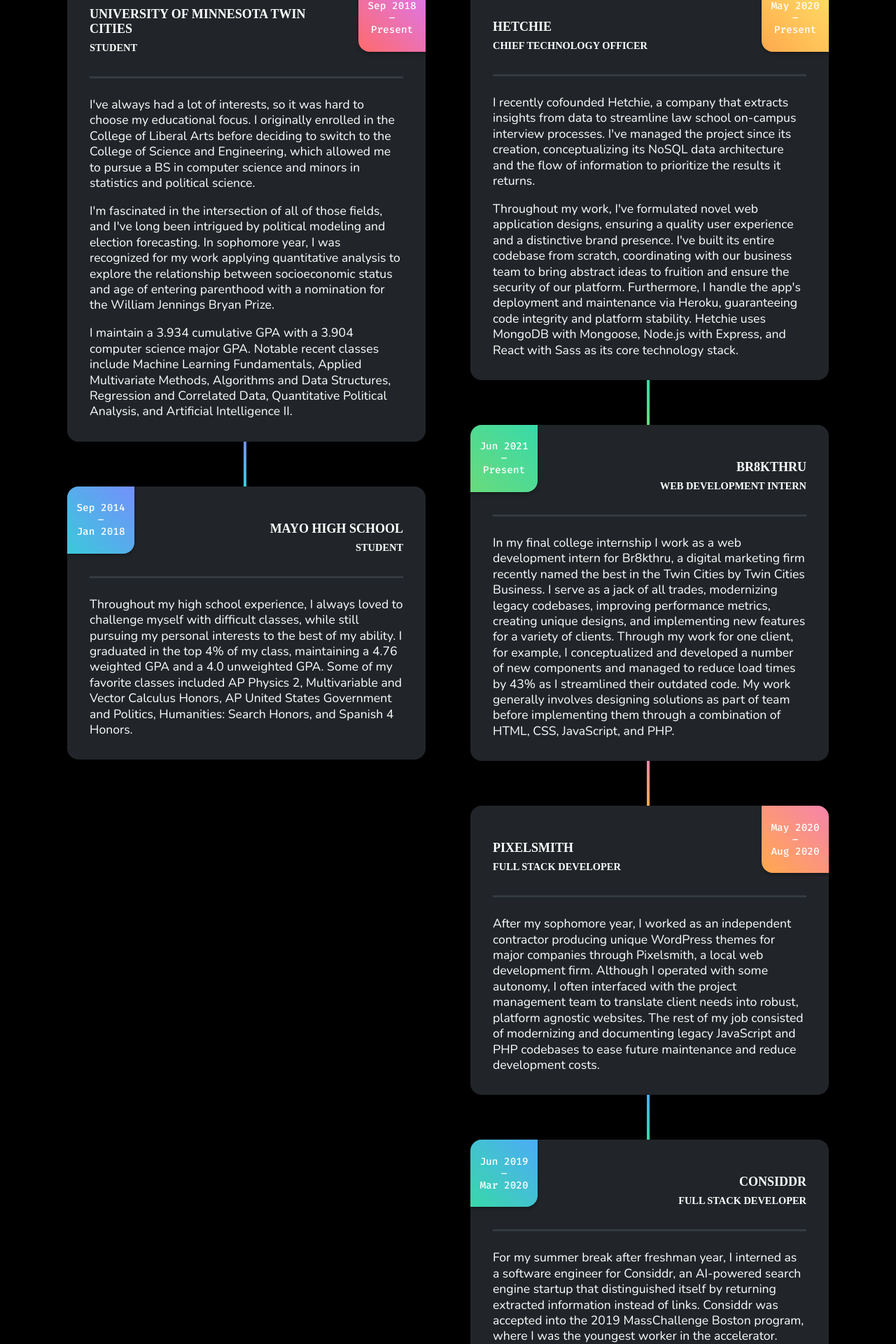
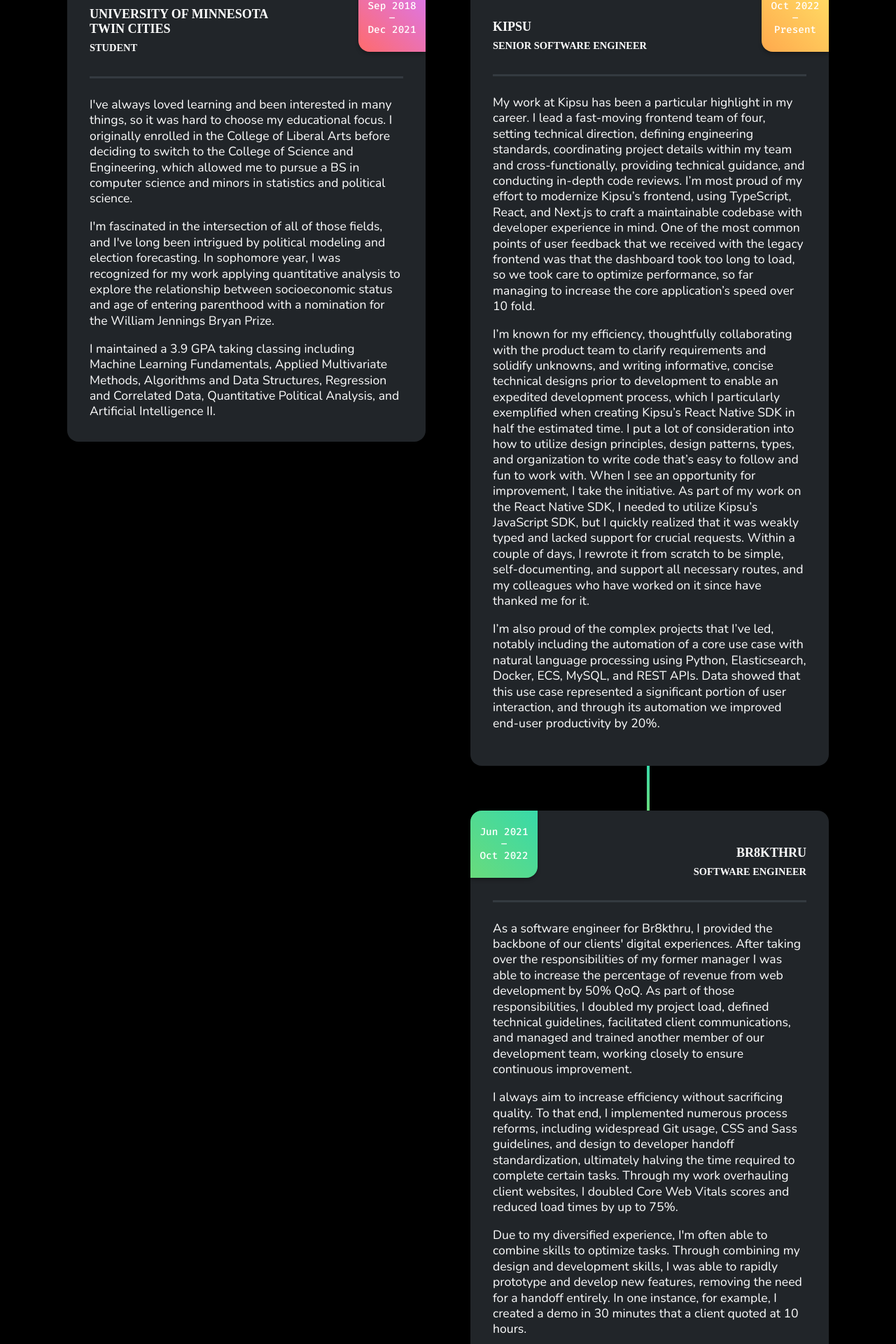
Before and after one commit to leojalfred/portfolio, a React (Create React App) app: page / in a window 1280 px wide. Shown: the part 2318-4238 px from the top of the page at 70% size. Built offline with nearby package versions, Linux system fonts and the light colour scheme; a small style sheet from the web is missing; a web font is replaced by a local one.

Commit message:
Initially update Experience

```diff
--- a/src/components/Experience.js
+++ b/src/components/Experience.js
@@ -11,7 +11,9 @@
             <div className="experience__topline">
               <div className="experience__headings">
                 <h4 className="experience__h4">
-                  University of Minnesota Twin Cities
+                  University of Minnesota
+                  <br />
+                  Twin Cities
                 </h4>
                 <h5 className="experience__h5">Student</h5>
               </div>
@@ -19,18 +21,19 @@
                 Sep 2018
                 <br className="experience__break" /> –{' '}
                 <br className="experience__break" />
-                ⁠Present
+                Dec 2021
               </div>
             </div>
 
             <div className="experience__body">
               <hr className="experience__rule" />
               <p className="experience__text">
-                I've always had a lot of interests, so it was hard to choose my
-                educational focus. I originally enrolled in the College of
-                Liberal Arts before deciding to switch to the College of Science
-                and Engineering, which allowed me to pursue a BS in computer
-                science and minors in statistics and political science.
+                I've always loved learning and been interested in many things,
+                so it was hard to choose my educational focus. I originally
+                enrolled in the College of Liberal Arts before deciding to
+                switch to the College of Science and Engineering, which allowed
+                me to pursue a BS in computer science and minors in statistics
+                and political science.
               </p>
               <p className="experience__text">
                 I'm fascinated in the intersection of all of those fields, and
@@ -41,42 +44,10 @@
                 a nomination for the William Jennings Bryan Prize.
               </p>
               <p className="experience__text">
-                I maintain a 3.934 cumulative GPA with a 3.904 computer science
-                major GPA. Notable recent classes include Machine Learning
-                Fundamentals, Applied Multivariate Methods, Algorithms and Data
-                Structures, Regression and Correlated Data, Quantitative
-                Political Analysis, and Artificial Intelligence II.
-              </p>
-            </div>
-          </div>
-
-          <span className="experience__line"></span>
-
-          <div className="experience__group">
-            <div className="experience__topline">
-              <div className="experience__date">
-                Sep 2014
-                <br className="experience__break" /> –{' '}
-                <br className="experience__break" />
-                Jan 2018
-              </div>
-              <div className="experience__headings">
-                <h4 className="experience__h4">Mayo High School</h4>
-                <h5 className="experience__h5">Student</h5>
-              </div>
-            </div>
-
-            <div className="experience__body">
-              <hr className="experience__rule" />
-              <p className="experience__text">
-                Throughout my high school experience, I always loved to
-                challenge myself with difficult classes, while still pursuing my
-                personal interests to the best of my ability. I graduated in the
-                top 4% of my class, maintaining a 4.76 weighted GPA and a 4.0
-                unweighted GPA. Some of my favorite classes included AP Physics
-                2, Multivariable and Vector Calculus Honors, AP United States
-                Government and Politics, Humanities: Search Honors, and Spanish
-                4 Honors.
+                I maintained a 3.9 GPA taking classing including Machine
+                Learning Fundamentals, Applied Multivariate Methods, Algorithms
+                and Data Structures, Regression and Correlated Data,
+                Quantitative Political Analysis, and Artificial Intelligence II.
               </p>
             </div>
           </div>
@@ -84,14 +55,15 @@
 
         <div className="experience__category experience__category--work">
           <h3 className="experience__heading">Work</h3>
+
           <div className="experience__group">
             <div className="experience__topline">
               <div className="experience__headings">
-                <h4 className="experience__h4">Hetchie</h4>
-                <h5 className="experience__h5">Chief Technology Officer</h5>
+                <h4 className="experience__h4">Kipsu</h4>
+                <h5 className="experience__h5">Senior Software Engineer</h5>
               </div>
               <div className="experience__date">
-                May 2020
+                Oct 2022
                 <br className="experience__break" /> –{' '}
                 <br className="experience__break" />
                 ⁠Present
@@ -101,22 +73,43 @@
             <div className="experience__body">
               <hr className="experience__rule" />
               <p className="experience__text">
-                I recently cofounded Hetchie, a company that extracts insights
-                from data to streamline law school on-campus interview
-                processes. I've managed the project since its creation,
-                conceptualizing its NoSQL data architecture and the flow of
-                information to prioritize the results it returns.
+                My work at Kipsu has been a particular highlight in my career. I
+                lead a fast-moving frontend team of four, setting technical
+                direction, defining engineering standards, coordinating project
+                details within my team and cross-functionally, providing
+                technical guidance, and conducting in-depth code reviews. I’m
+                most proud of my effort to modernize Kipsu’s frontend, using
+                TypeScript, React, and Next.js to craft a maintainable codebase
+                with developer experience in mind. One of the most common points
+                of user feedback that we received with the legacy frontend was
+                that the dashboard took too long to load, so we took care to
+                optimize performance, so far managing to increase the core
+                application’s speed over 10 fold.
               </p>
-              <p className="experience__text">
-                Throughout my work, I've formulated novel web application
-                designs, ensuring a quality user experience and a distinctive
-                brand presence. I've built its entire codebase from scratch,
-                coordinating with our business team to bring abstract ideas to
-                fruition and ensure the security of our platform. Furthermore, I
-                handle the app's deployment and maintenance via Heroku,
-                guaranteeing code integrity and platform stability. Hetchie uses
-                MongoDB with Mongoose, Node.js with Express, and React with Sass
-                as its core technology stack.
+              <p>
+                I’m known for my efficiency, thoughtfully collaborating with the
+                product team to clarify requirements and solidify unknowns, and
+                writing informative, concise technical designs prior to
+                development to enable an expedited development process, which I
+                particularly exemplified when creating Kipsu’s React Native SDK
+                in half the estimated time. I put a lot of consideration into
+                how to utilize design principles, design patterns, types, and
+                organization to write code that’s easy to follow and fun to work
+                with. When I see an opportunity for improvement, I take the
+                initiative. As part of my work on the React Native SDK, I needed
+                to utilize Kipsu’s JavaScript SDK, but I quickly realized that
+                it was weakly typed and lacked support for crucial requests.
+                Within a couple of days, I rewrote it from scratch to be simple,
+                self-documenting, and support all necessary routes, and my
+                colleagues who have worked on it since have thanked me for it.
+              </p>
+              <p>
+                I’m also proud of the complex projects that I’ve led, notably
+                including the automation of a core use case with natural
+                language processing using Python, Elasticsearch, Docker, ECS,
+                MySQL, and REST APIs. Data showed that this use case represented
+                a significant portion of user interaction, and through its
+                automation we improved end-user productivity by 20%.
               </p>
             </div>
           </div>
@@ -129,28 +122,42 @@
                 Jun 2021
                 <br className="experience__break" /> –{' '}
                 <br className="experience__break" />
-                Present
+                Oct 2022
               </div>
               <div className="experience__headings">
                 <h4 className="experience__h4">Br8kthru</h4>
-                <h5 className="experience__h5">Web Development Intern</h5>
+                <h5 className="experience__h5">Software Engineer</h5>
               </div>
             </div>
 
             <div className="experience__body">
               <hr className="experience__rule" />
               <p className="experience__text">
-                In my final college internship I work as a web development
-                intern for Br8kthru, a digital marketing firm recently named the
-                best in the Twin Cities by Twin Cities Business. I serve as a
-                jack of all trades, modernizing legacy codebases, improving
-                performance metrics, creating unique designs, and implementing
-                new features for a variety of clients. Through my work for one
-                client, for example, I conceptualized and developed a number of
-                new components and managed to reduce load times by 43% as I
-                streamlined their outdated code. My work generally involves
-                designing solutions as part of team before implementing them
-                through a combination of HTML, CSS, JavaScript, and PHP.
+                As a software engineer for Br8kthru, I provided the backbone of
+                our clients' digital experiences. After taking over the
+                responsibilities of my former manager I was able to increase the
+                percentage of revenue from web development by 50% QoQ. As part
+                of those responsibilities, I doubled my project load, defined
+                technical guidelines, facilitated client communications, and
+                managed and trained another member of our development team,
+                working closely to ensure continuous improvement.
+              </p>
+              <p>
+                I always aim to increase efficiency without sacrificing quality.
+                To that end, I implemented numerous process reforms, including
+                widespread Git usage, CSS and Sass guidelines, and design to
+                developer handoff standardization, ultimately halving the time
+                required to complete certain tasks. Through my work overhauling
+                client websites, I doubled Core Web Vitals scores and reduced
+                load times by up to 75%.
+              </p>
+              <p>
+                Due to my diversified experience, I'm often able to combine
+                skills to optimize tasks. Through combining my design and
+                development skills, I was able to rapidly prototype and develop
+                new features, removing the need for a handoff entirely. In one
+                instance, for example, I created a demo in 30 minutes that a
+                client quoted at 10 hours.
               </p>
             </div>
           </div>
@@ -160,28 +167,66 @@
           <div className="experience__group">
             <div className="experience__topline">
               <div className="experience__headings">
-                <h4 className="experience__h4">Pixelsmith</h4>
-                <h5 className="experience__h5">Full Stack Developer</h5>
+                <h4 className="experience__h4">Hetchie</h4>
+                <h5 className="experience__h5">Chief Technology Officer</h5>
               </div>
+              <div className="experience__date">
+                May 2020
+                <br className="experience__break" /> –{' '}
+                <br className="experience__break" />
+                Mar 2022
+              </div>
+            </div>
+
+            <div className="experience__body">
+              <hr className="experience__rule" />
+              <p className="experience__text">
+                Working with students from USC Law, I cofounded Hetchie, a
+                company that aggregated and analyzed data to streamline the law
+                school on-campus interview process. I managed the project since
+                its creation, conceptualizing its NoSQL data architecture and
+                the flow of information to prioritize its returned results.
+              </p>
+              <p className="experience__text">
+                Throughout my work, I formulated novel web application designs,
+                ensuring a quality user experience and a distinctive brand
+                presence. I individually built its codebase from scratch,
+                coordinating with the business team to bring abstract ideas to
+                fruition and ensure the security of our platform. I handled the
+                app's deployment and maintenance via Heroku, ensuring platform
+                stability. Hetchie used MongoDB with Mongoose, Node.js with
+                Express, React, and Sass as its core technology stack.
+              </p>
+            </div>
+          </div>
+
+          <span className="experience__line"></span>
+
+          <div className="experience__group">
+            <div className="experience__topline">
               <div className="experience__date">
                 May 2020
                 <br className="experience__break" /> –{' '}
                 <br className="experience__break" />
                 Aug 2020
               </div>
+              <div className="experience__headings">
+                <h4 className="experience__h4">Pixelsmith</h4>
+                <h5 className="experience__h5">Full Stack Developer</h5>
+              </div>
             </div>
 
             <div className="experience__body">
               <hr className="experience__rule" />
               <p className="experience__text">
-                After my sophomore year, I worked as an independent contractor
-                producing unique WordPress themes for major companies through
-                Pixelsmith, a local web development firm. Although I operated
-                with some autonomy, I often interfaced with the project
-                management team to translate client needs into robust, platform
-                agnostic websites. The rest of my job consisted of modernizing
-                and documenting legacy JavaScript and PHP codebases to ease
-                future maintenance and reduce development costs.
+                I produced unique WordPress themes for major companies including
+                Medtronic and Charles Schwab as an independent contractor for
+                Pixelsmith, a local web development firm. I operated with
+                autonomy but often interfaced with the project management team
+                to translate client needs into robust, platform agnostic
+                websites. I had a particular focus on modernizing and
+                documenting legacy JavaScript and PHP codebases to ease future
+                maintenance and reduce development costs.
               </p>
             </div>
           </div>
@@ -194,7 +239,7 @@
                 Jun 2019
                 <br className="experience__break" /> –{' '}
                 <br className="experience__break" />
-                ⁠Mar 2020
+                Apr 2020
               </div>
               <div className="experience__headings">
                 <h4 className="experience__h4">Considdr</h4>
@@ -205,24 +250,24 @@
             <div className="experience__body">
               <hr className="experience__rule" />
               <p className="experience__text">
-                For my summer break after freshman year, I interned as a
-                software engineer for Considdr, an AI-powered search engine
-                startup that distinguished itself by returning extracted
-                information instead of links. Considdr was accepted into the
-                2019 MassChallenge Boston program, where I was the youngest
-                worker in the accelerator.
+                I led the application's front end development using HTML, CSS,
+                JavaScript for Considdr, an AI-powered search engine startup
+                that distinguished itself by returning extracted information
+                instead of links. Considdr was accepted into the 2019
+                MassChallenge Boston program, where I was the youngest worker in
+                the accelerator.
               </p>
               <p className="experience__text">
-                In my time as an intern, and later as a full stack developer, I
-                led the application's front end development using HTML, CSS, and
-                JavaScript. My principal achievement was the redevelopment of
-                the entirety of the main site's markup and styling, producing a
-                responsive, cross-platform layout. I also picked up valuable
-                user experience skills through conducting user interviews and
-                incorporating responses into future prototypes and
-                fully-functional implementations. Much of the rest of my work
-                included facilitating asynchronous big data processing through
-                Ruby on Rails, Postgres, Elasticsearch, and Ajax.
+                I redeveloped Considdr's frontend from the ground up to ensure
+                responsiveness and compatibility, managing to eliminate the need
+                for a separate mobile codebase and reducing the size of the
+                frontend repository by a third. I gained valuable UX experience
+                through conducting user interviews and incorporating responses
+                into future prototypes and fully-functional implementations. In
+                addition to my frontend and UX work, I facilitated asynchronous
+                big data processing using Ruby on Rails, Postgres,
+                Elasticsearch, and Ajax, helping to generate over 3 million
+                insights for major clients including a Big 4 consulting firm.
               </p>
             </div>
           </div>
--- a/src/components/Experience.scss
+++ b/src/components/Experience.scss
@@ -39,6 +39,10 @@
         &:nth-of-type(4) .experience__date {
           @include diagonal-gradient($teal, $blue);
         }
+
+        &:nth-of-type(5) .experience__date {
+          @include diagonal-gradient($grape, $red);
+        }
       }
 
       > .experience__line {
@@ -52,6 +56,10 @@
 
         &:nth-of-type(3) {
           background-image: linear-gradient($blue, $teal);
+        }
+
+        &:nth-of-type(4) {
+          background-image: linear-gradient($red, $grape);
         }
       }
     }
```
